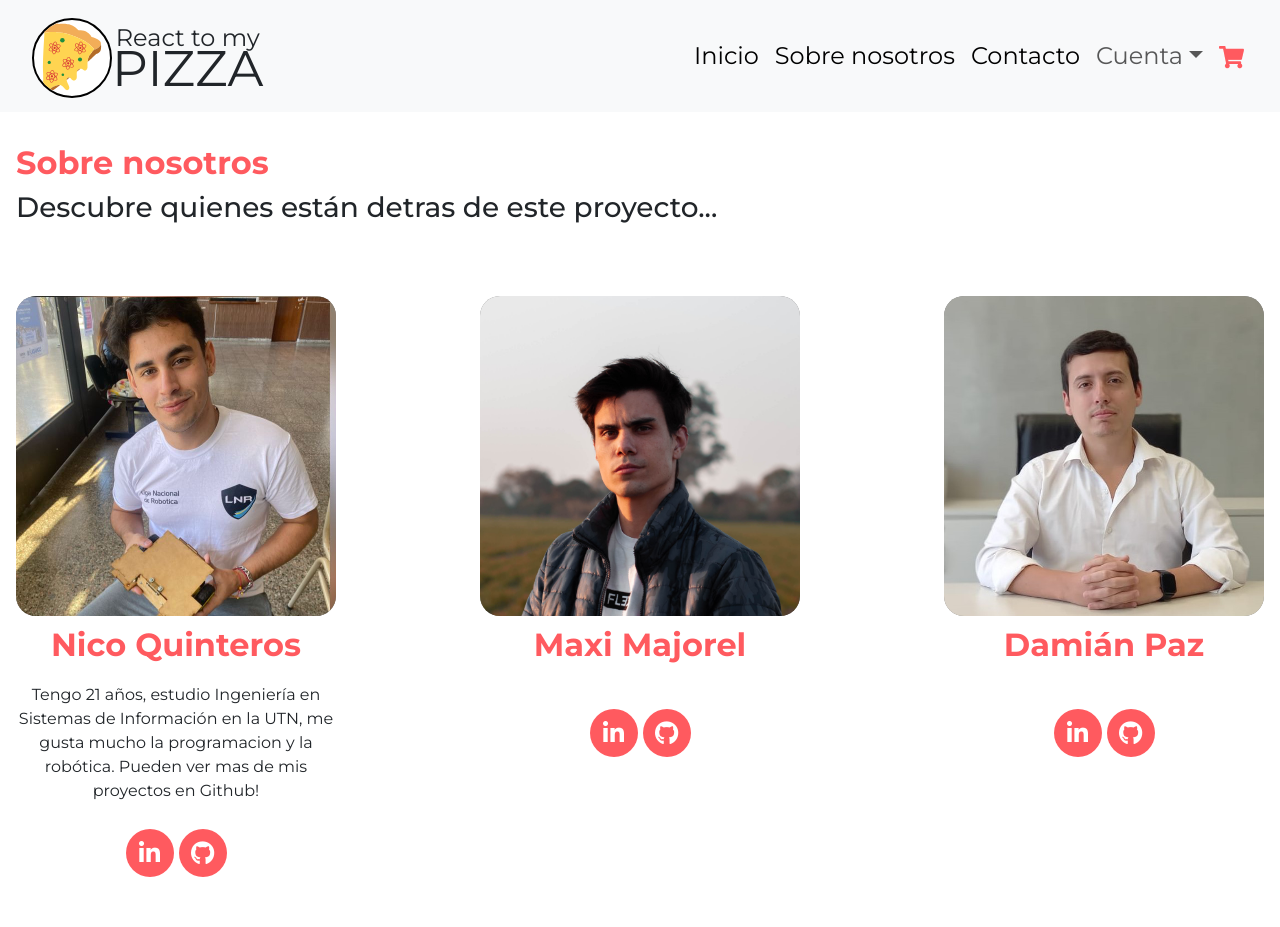
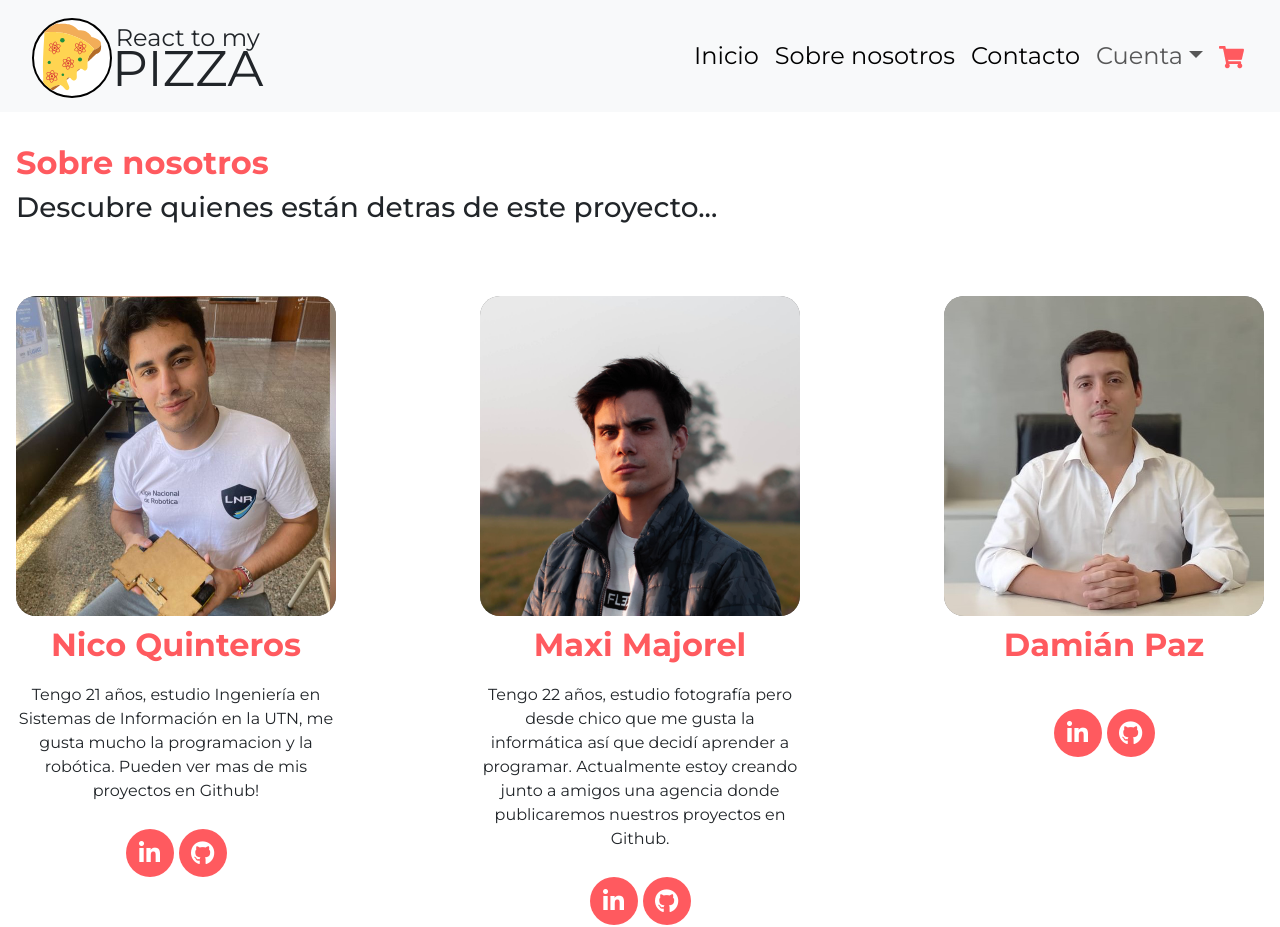
Before and after one commit to Grupo-4-Rolling-Code-45i/Frontend, a React (Vite) app: page /sobre-nosotros in a window 1280 px wide. Shown: the top 927 px of the page. Built offline with nearby package versions, Linux system fonts and the light colour scheme.

Commit message:
feature/about-us descripciones
Se agregaron correcciones

```diff
--- a/src/about-us/pages/AboutUs.jsx
+++ b/src/about-us/pages/AboutUs.jsx
@@ -30,7 +30,7 @@ export const Aboutus = () => {
           <img className='sobreNosotros-image' src="src\about-us\assets\maxi.jpg" alt="Fotografía de Maxi Majorel" />
         </div>
         <h4 className='sobreNosotros-nombre-card'>Maxi Majorel</h4>
-        <p className='sobreNosotros-desc-card'></p>
+        <p className='sobreNosotros-desc-card'>Tengo 22 años, estudio fotografía pero desde chico que me gusta la informática así que decidí aprender a programar. Actualmente estoy creando junto a amigos una agencia donde publicaremos nuestros proyectos en Github.</p>
         <div className="sobreNosotros-conteiner-botones">
           <a  className='sobre-nosotros-link' href="https://www.linkedin.com/in/maximo-majorel/" target='_blank'>
           <button className='sobreNosotros-boton-social'>
```
